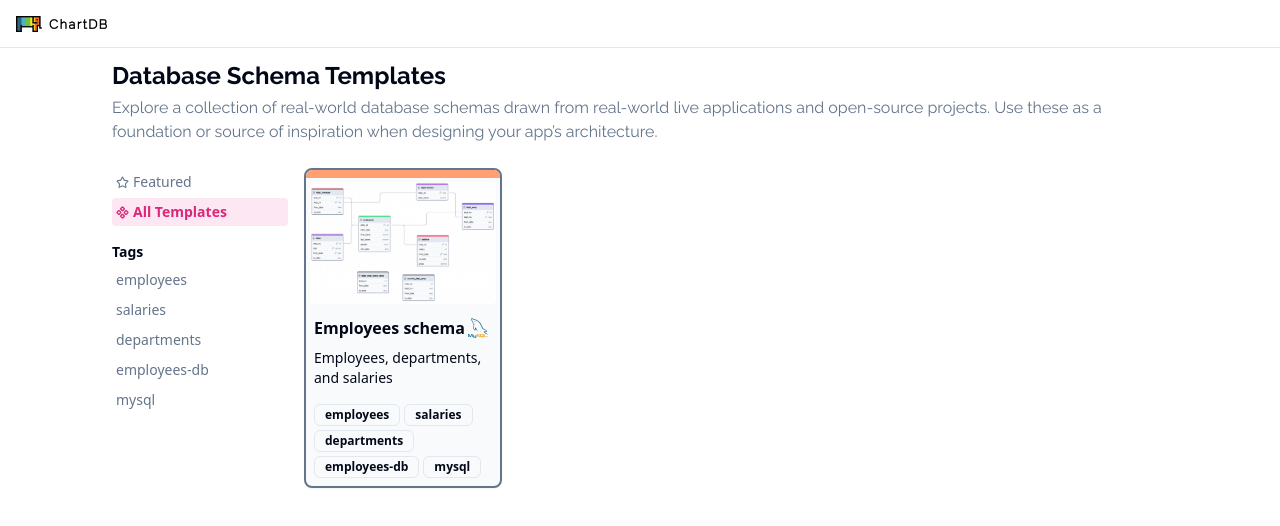
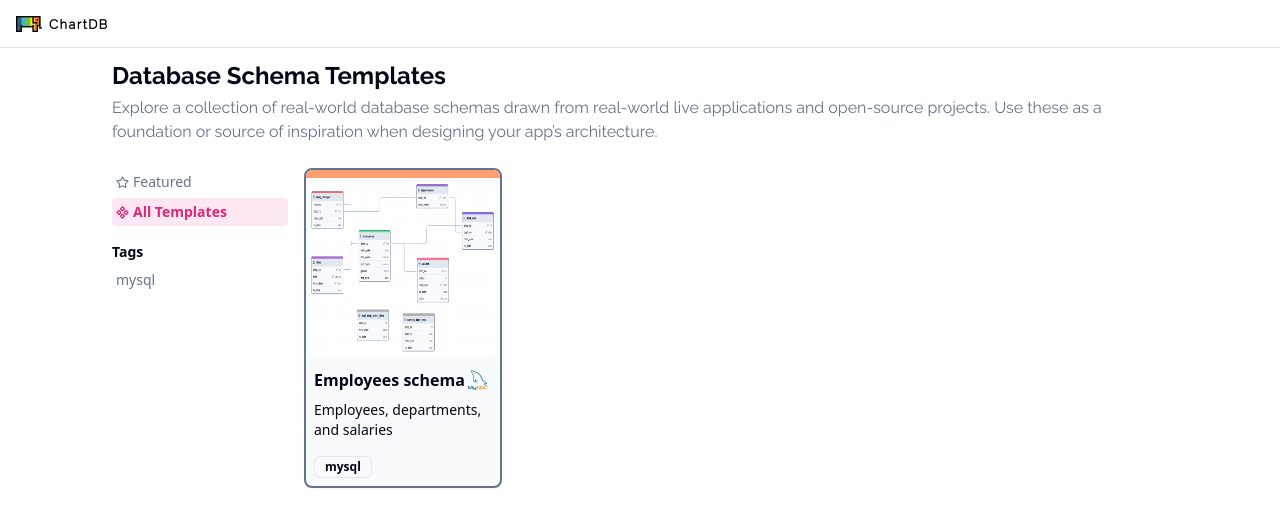
Before and after one commit to chartdb/chartdb, a React (Vite) app: page /templates in a window 1280 px wide. Shown: the top 526 px of the page. Built offline with nearby package versions, Linux system fonts and the light colour scheme.

Commit message:
update tags

```diff
--- a/src/templates-data/templates/employee-db.ts
+++ b/src/templates-data/templates/employee-db.ts
@@ -12,7 +12,7 @@ export const employeeDb: Template = {
         'A schema for database of employees, departments, and salaries.',
     image,
     imageDark,
-    tags: ['employees', 'salaries', 'departments', 'employees-db', 'mysql'],
+    tags: ['mysql'],
     featured: true,
     diagram: {
         id: 'diagramexample01',
```
